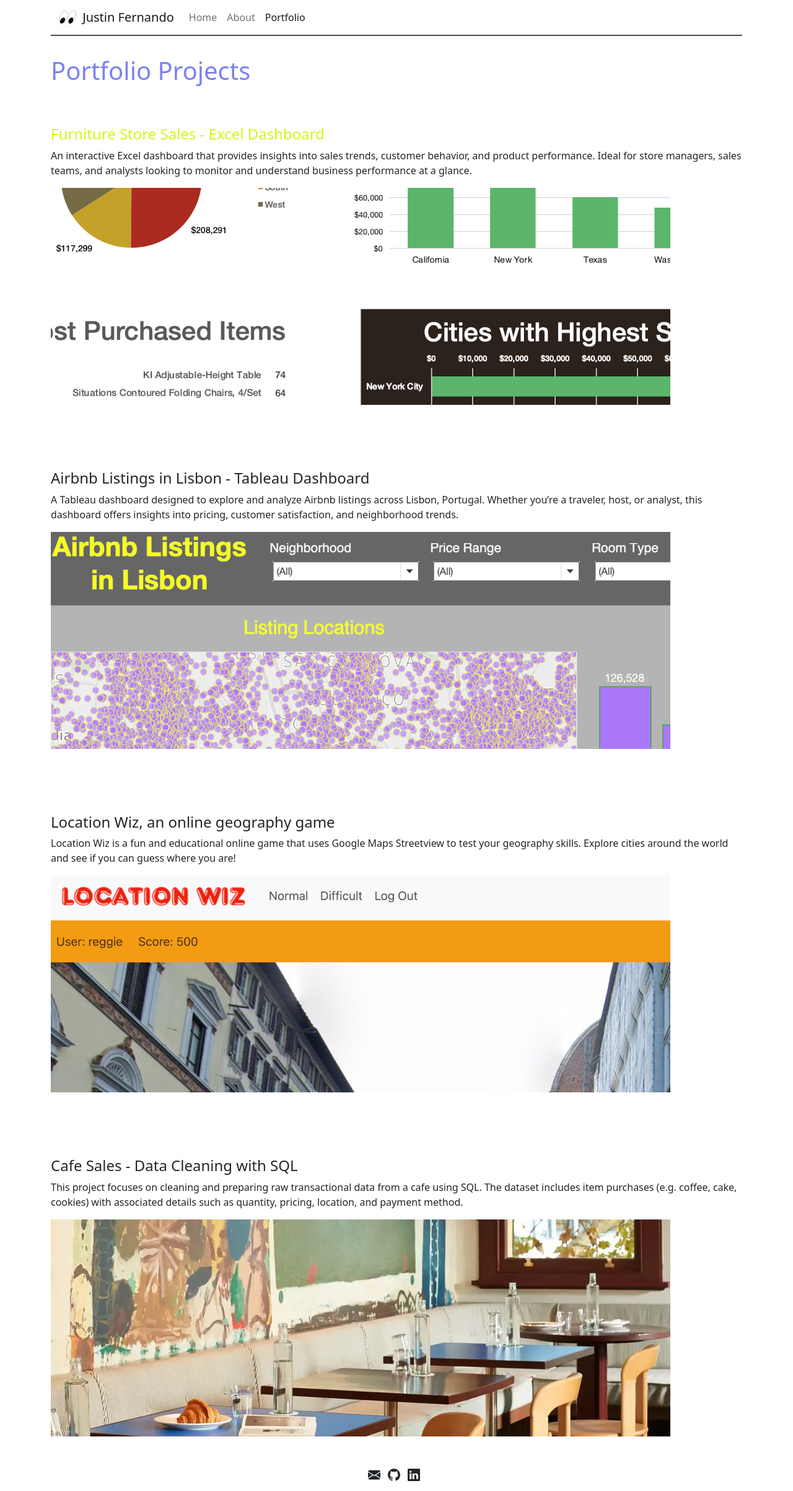
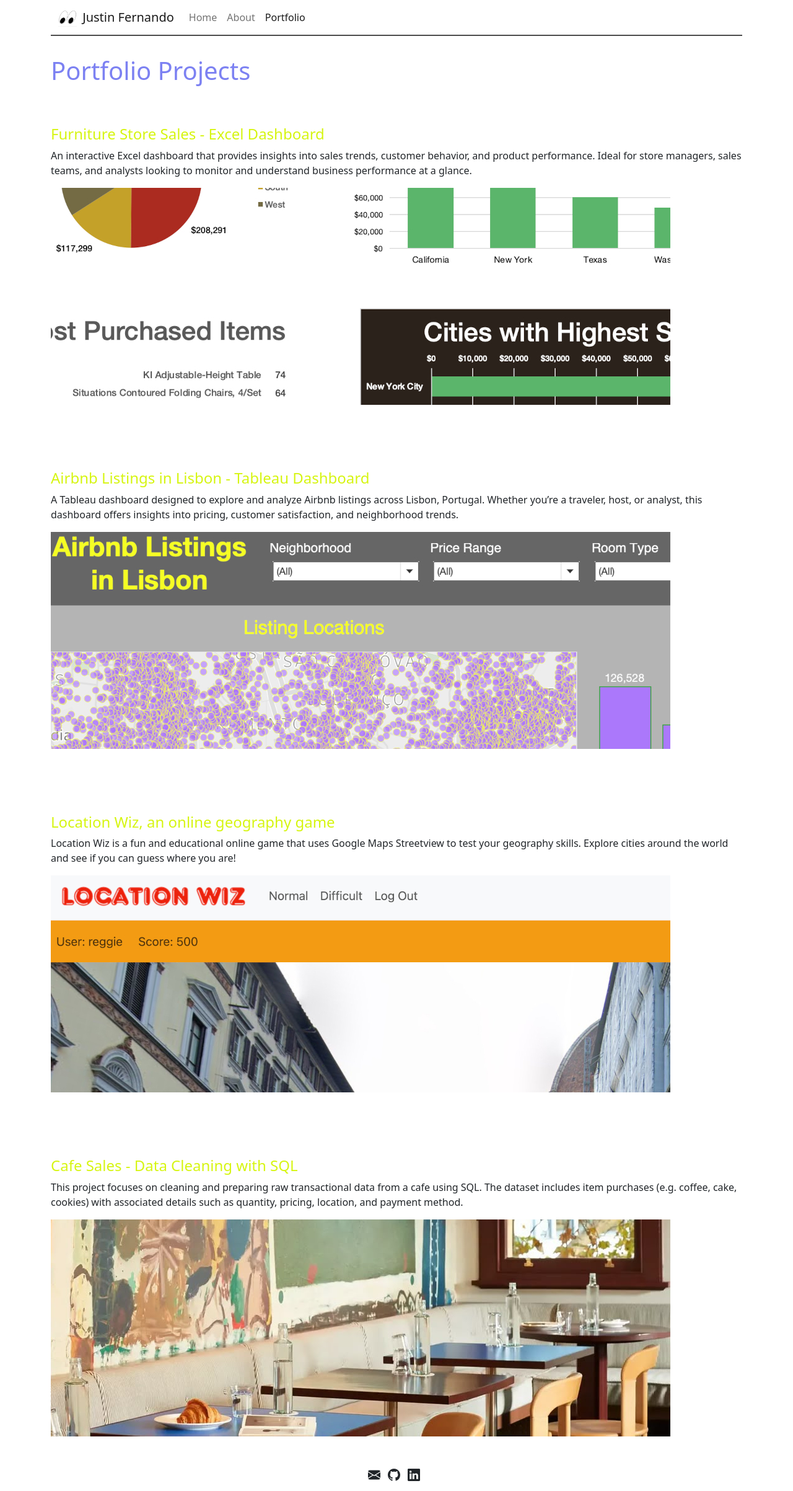
Before and after one commit to jfernando-work/jfernando-work.github.io, a Jekyll site: the page built from portfolio.md, in a window 1280 px wide. Shown: the whole page at 62% size. Built offline with Jekyll 4.4.1, drawn with Linux system fonts in a browser that asks for light colours.

Commit message:
updating links and header link colors

```diff
--- a/assets/css/styles.scss
+++ b/assets/css/styles.scss
@@ -10,20 +10,12 @@
     color: #7c81f2;
   }
 
-  a {
+  h4 a {
     color: #d6f511;
     text-decoration: none;
   }
 
-  a:hover {
+  h4 a:hover {
     color: #d6f511;
     text-decoration: underline;
   }
-
-  a:visited {
-    color: #d6f511;
-  }
-
-  a:active {
-    color: #d6f511;
-  }
--- a/portfolio.md
+++ b/portfolio.md
@@ -16,22 +16,28 @@ An interactive Excel dashboard that provides insights into sales trends, custome
 </a>
 <br><br><br><br>
 
-#### Airbnb Listings in Lisbon - Tableau Dashboard
+#### [Airbnb Listings in Lisbon - Tableau Dashboard](/assets/docs/LisbonAirbnbListings_FINAL.twbx)
 
 A Tableau dashboard designed to explore and analyze Airbnb listings across Lisbon, Portugal. Whether you're a traveler, host, or analyst, this dashboard offers insights into pricing, customer satisfaction, and neighborhood trends.
 
+<a href="/assets/docs/LisbonAirbnbListings_FINAL.twbx">
 ![Airbnb Listings in Lisbon - Tableau Dashboard]({{site.baseurl}}/assets/images/sample_portfolio/tableau.jpg)
+</a>
 <br><br><br><br>
 
-#### Location Wiz, an online geography game
+#### [Location Wiz, an online geography game]("https://locationwiz.justinfernando.org")
 
 Location Wiz is a fun and educational online game that uses Google Maps Streetview to test your geography skills. Explore cities around the world and see if you can guess where you are!
 
+<a href="https://locationwiz.justinfernando.org">
 ![Location Wiz, a geography game]({{site.baseurl}}/assets/images/sample_portfolio/LocationWiz.jpg)
+</a>
 <br><br><br><br>
 
-#### Cafe Sales - Data Cleaning with SQL
+#### [Cafe Sales - Data Cleaning with SQL](/assets/docs/CafeSales_DataCleaning.sql)
 
 This project focuses on cleaning and preparing raw transactional data from a cafe using SQL. The dataset includes item purchases (e.g. coffee, cake, cookies) with associated details such as quantity, pricing, location, and payment method.
 
+<a href="/assets/docs/CafeSales_DataCleaning.sql">
 ![Cafe Sales - Data Cleaning with SQL]({{site.baseurl}}/assets/images/sample_portfolio/cafe.jpg)
+</a>
```
